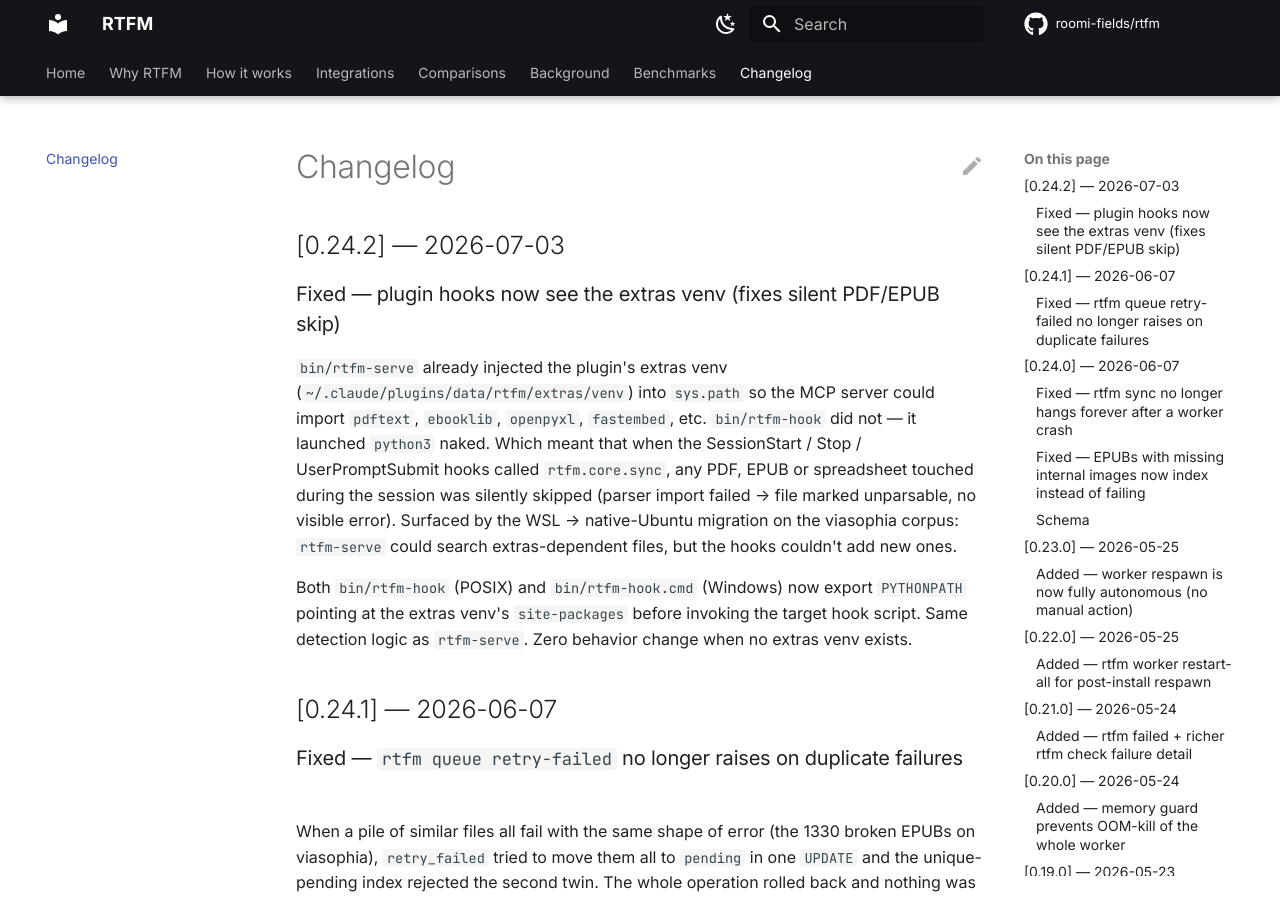
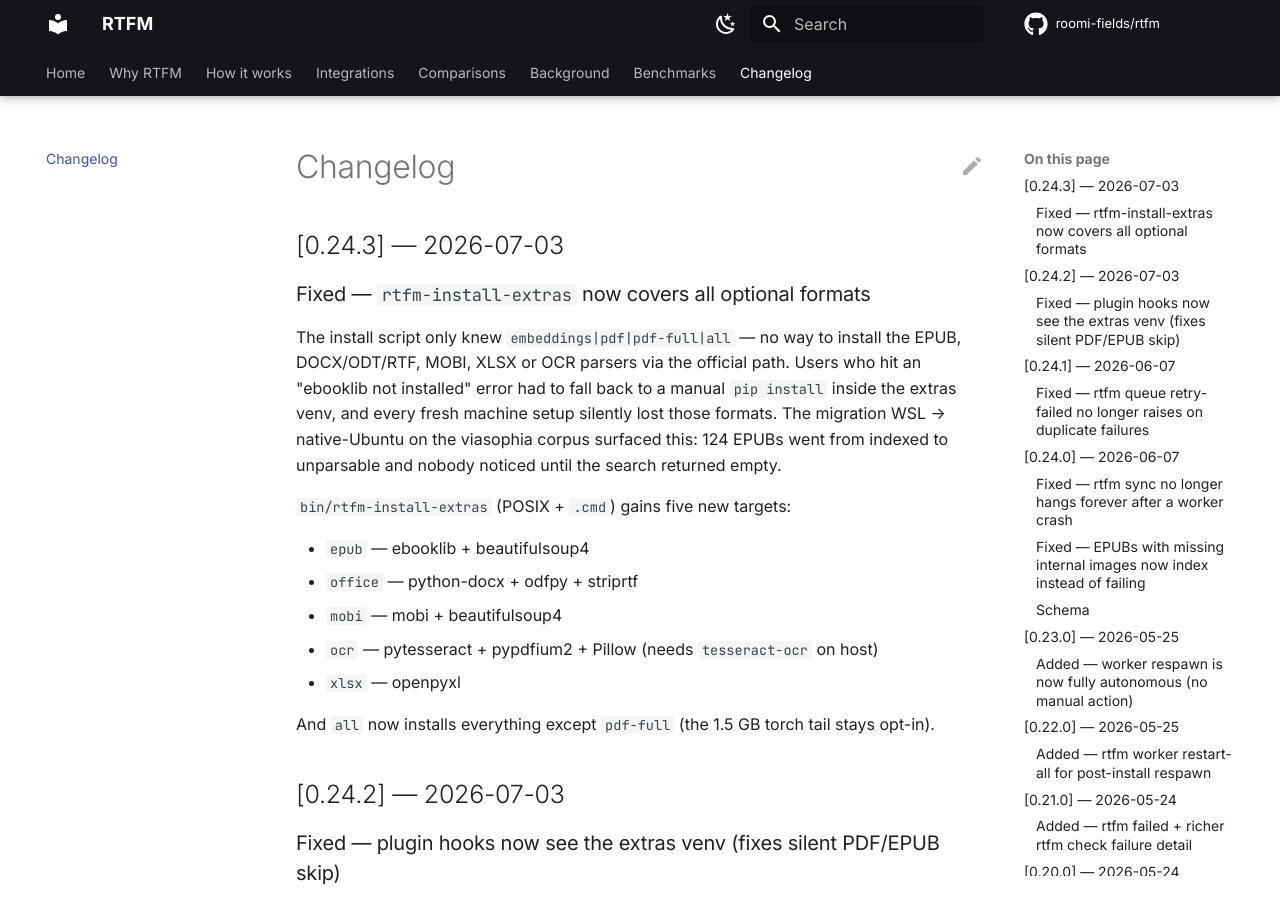
Before and after one commit to roomi-fields/rtfm, an MkDocs documentation site: the page built from docs/CHANGELOG.md, in a window 1280 px wide and 900 px high. Built offline with MkDocs 1.6.1 and Material for MkDocs 9.7.7, drawn with Linux system fonts in a browser that asks for light colours; comment, search, counter and statistics services are not loaded.

Commit message:
feat(install-extras): expose epub/office/mobi/ocr/xlsx targets (0.24.3)
bin/rtfm-install-extras only knew embeddings/pdf/pdf-full/all — the EPUB,
office, MOBI, XLSX and OCR parsers had no official install path. Fresh
machines silently lost those formats until a manual `pip install` inside
the extras venv. The WSL → native-Ubuntu migration on the viasophia
corpus surfaced this: 124 EPUBs became unparsable overnight.

Five new POSIX + .cmd targets: epub, office, mobi, ocr, xlsx. `all`
now installs everything except the 1.5 GB pdf-full torch tail.

Co-Authored-By: Claude <noreply@anthropic.com>

```diff
--- a/docs/CHANGELOG.md
+++ b/docs/CHANGELOG.md
@@ -6,6 +6,29 @@ description: >-
 ---
 
 # Changelog
+
+## [0.24.3] — 2026-07-03
+
+### Fixed — `rtfm-install-extras` now covers all optional formats
+
+The install script only knew `embeddings|pdf|pdf-full|all` — no way to install
+the EPUB, DOCX/ODT/RTF, MOBI, XLSX or OCR parsers via the official path. Users
+who hit an "ebooklib not installed" error had to fall back to a manual
+`pip install` inside the extras venv, and every fresh machine setup silently
+lost those formats. The migration WSL → native-Ubuntu on the viasophia corpus
+surfaced this: 124 EPUBs went from indexed to unparsable and nobody noticed
+until the search returned empty.
+
+`bin/rtfm-install-extras` (POSIX + `.cmd`) gains five new targets:
+
+- `epub` — ebooklib + beautifulsoup4
+- `office` — python-docx + odfpy + striprtf
+- `mobi` — mobi + beautifulsoup4
+- `ocr` — pytesseract + pypdfium2 + Pillow (needs `tesseract-ocr` on host)
+- `xlsx` — openpyxl
+
+And `all` now installs everything except `pdf-full` (the 1.5 GB torch tail
+stays opt-in).
 
 ## [0.24.2] — 2026-07-03
 
--- a/pyproject.toml
+++ b/pyproject.toml
@@ -4,7 +4,7 @@ build-backend = "hatchling.build"
 
 [project]
 name = "rtfm-ai"
-version = "0.24.2"
+version = "0.24.3"
 description = "RTFM — The open retrieval layer for AI agents. Indexes code, docs, legal, research, data. Extensible parser system. Serves surgical context via MCP."
 readme = "README.md"
 license = "MIT"
--- a/server.json
+++ b/server.json
@@ -7,12 +7,12 @@
     "url": "https://github.com/roomi-fields/rtfm",
     "source": "github"
   },
-  "version": "0.24.2",
+  "version": "0.24.3",
   "packages": [
     {
       "registryType": "pypi",
       "identifier": "rtfm-ai",
-      "version": "0.24.2",
+      "version": "0.24.3",
       "transport": {
         "type": "stdio"
       }
```
Also changed, not shown: 3 other files.
